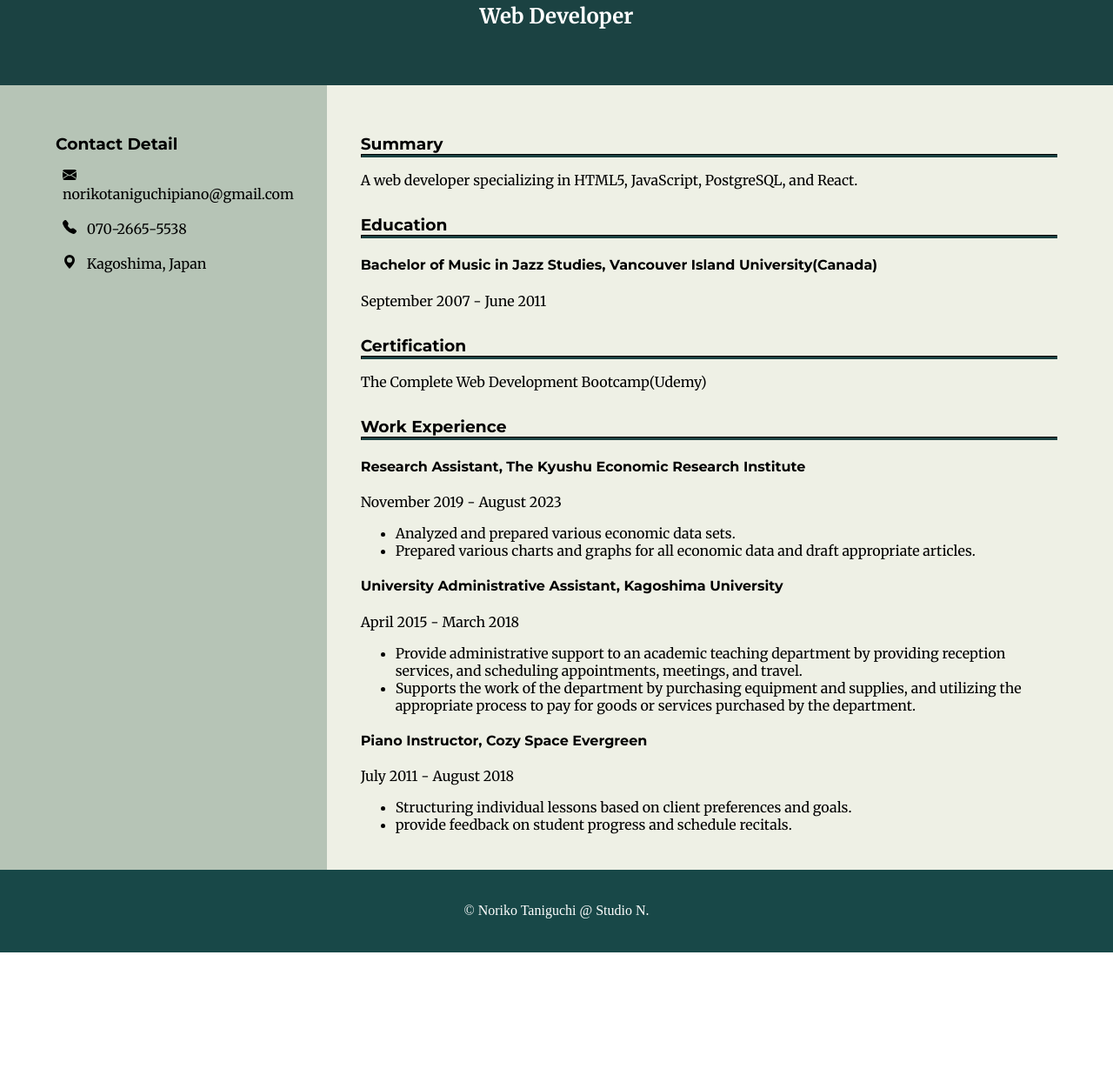
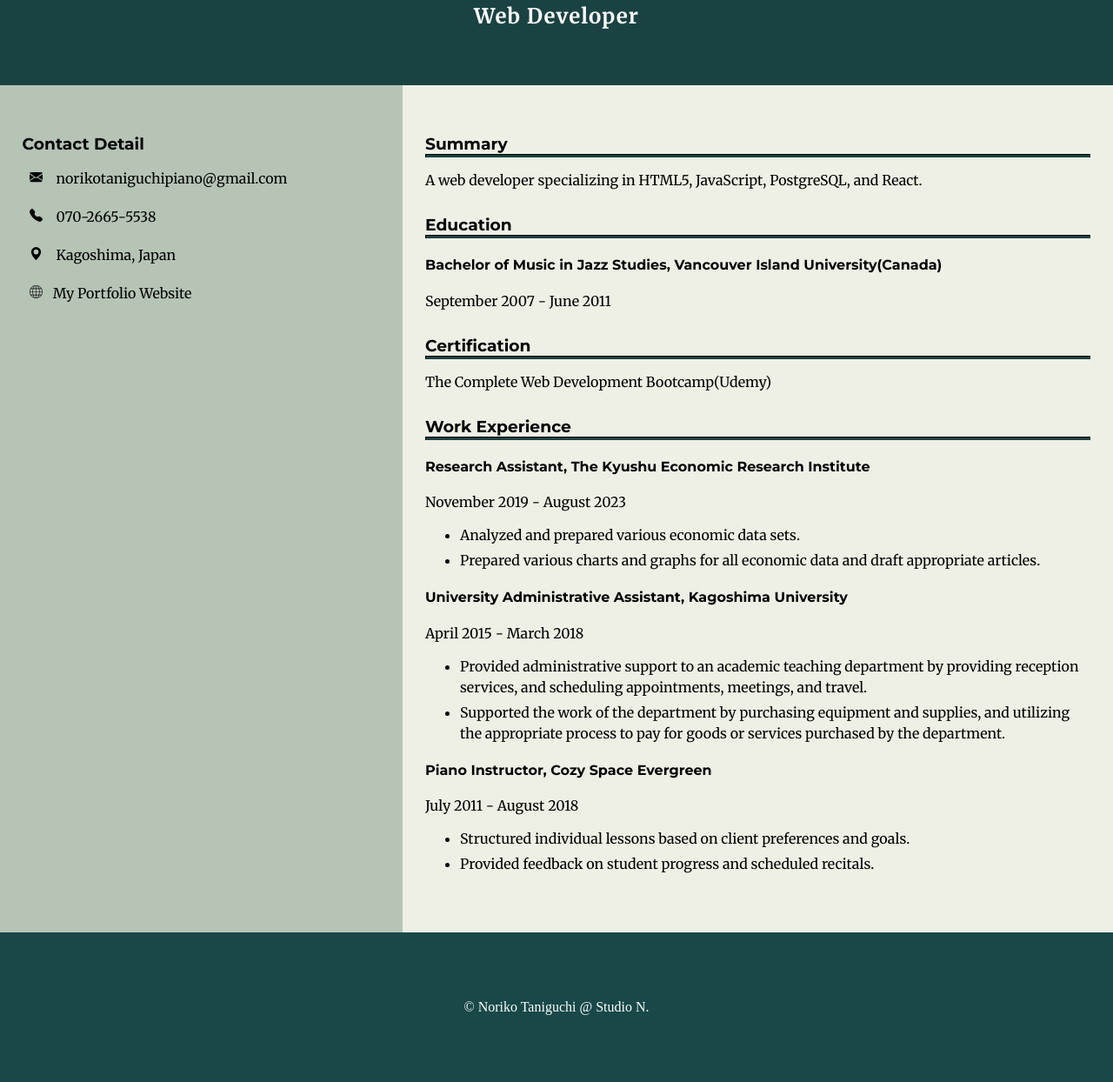
Before and after one commit to Noriko251/resume, a plain HTML site: page index.html in a window 1280 px wide. Shown: the part 122-1366 px from the top of the page at 87% size. Before the commit the page ends 1217 px from the top, so only its background shows below. Drawn offline with Linux system fonts and the light colour scheme.

Commit message:
Add portfolio website link

```diff
--- a/index.html
+++ b/index.html
@@ -1,14 +1,17 @@
 <!DOCTYPE html>
 <html lang="en">
   <head>
-    <meta charset="UTF-8">
-    <meta name="viewport" content="width=device-width, initial-scale=1.0">
-    <title>My Resume</title>
-    <link rel="stylesheet" href="public/style.css">
-    <link rel="shortcut icon" type="image/x-icon" href ="favicon.ico">
-    <link rel="preconnect" href="https://fonts.googleapis.com">
-    <link rel="preconnect" href="https://fonts.gstatic.com" crossorigin>
-    <link href="https://fonts.googleapis.com/css2?family=Merriweather:ital,wght@0,300;0,400;0,700;0,900;1,300;1,400;1,700;1,900&family=Montserrat:ital,wght@0,100..900;1,100..900&display=swap" rel="stylesheet">
+    <meta charset="UTF-8" />
+    <meta name="viewport" content="width=device-width, initial-scale=1.0" />
+    <title>Noriko Taniguchi | Web Developer</title>
+    <link rel="stylesheet" href="public/style.css" />
+    <link rel="shortcut icon" type="image/x-icon" href="favicon.ico" />
+    <link rel="preconnect" href="https://fonts.googleapis.com" />
+    <link rel="preconnect" href="https://fonts.gstatic.com" crossorigin />
+    <link
+      href="https://fonts.googleapis.com/css2?family=Merriweather:ital,wght@0,300;0,400;0,700;0,900;1,300;1,400;1,700;1,900&family=Montserrat:ital,wght@0,100..900;1,100..900&display=swap"
+      rel="stylesheet"
+    />
   </head>
   <body>
     <header>
@@ -20,61 +23,99 @@
         <div class="contact">
           <h3>Contact Detail</h3>
           <ul class="contact-ul">
-                    <li><img src="public/images/envelope-fill.svg" alt=""><a href="mailto:norikotaniguchipiano@gmail.com"> norikotaniguchipiano@gmail.com</a></li>
-                    <li><img src="public/images/telephone-fill.svg" alt=""> 070-2665-5538</li>
-                    <li><img src="public/images/geo-alt-fill.svg" alt=""> Kagoshima, Japan</li>
+            <li class="contact-li-email">
+              <img src="public/images/envelope-fill.svg" alt="" /><a
+                href="mailto:norikotaniguchipiano@gmail.com"
+              >
+                norikotaniguchipiano@gmail.com</a
+              >
+            </li>
+            <li class="contact-li-phone">
+              <img src="public/images/telephone-fill.svg" alt="" />
+              070-2665-5538
+            </li>
+            <li class="contact-li-base">
+              <img src="public/images/geo-alt-fill.svg" alt="" /> Kagoshima,
+              Japan
+            </li>
+            <li class="contact-li-portfolio">
+              <a href="https://portfolio-norikowebdev.vercel.app/index.html"
+                ><img src="public/images/globe.svg" alt="" />My Portfolio
+                Website</a
+              >
+            </li>
           </ul>
         </div>
       </div>
       <div class="right-section">
         <div class="summary">
           <h3>Summary</h3>
-                <hr>
-                <p>A web developer specializing in HTML5, JavaScript, PostgreSQL, and
-                    React.</p>
+          <hr />
+          <p>
+            A web developer specializing in HTML5, JavaScript, PostgreSQL, and
+            React.
+          </p>
         </div>
         <div class="summary">
           <h3>Education</h3>
-                <hr>
-                <h4>Bachelor of Music in Jazz Studies, Vancouver Island University(Canada)</h4>
+          <hr />
+          <h4>
+            Bachelor of Music in Jazz Studies, Vancouver Island
+            University(Canada)
+          </h4>
           <p>September 2007 - June 2011</p>
         </div>
         <div class="certification">
           <h3>Certification</h3>
-                <hr>
+          <hr />
           <p>The Complete Web Development Bootcamp(Udemy)</p>
         </div>
         <div class="work-experience">
           <h3>Work Experience</h3>
-                <hr>
+          <hr />
           <div>
             <h4>Research Assistant, The Kyushu Economic Research Institute</h4>
             <p>November 2019 - August 2023</p>
             <ul>
               <li>Analyzed and prepared various economic data sets.</li>
-                        <li>Prepared various charts and graphs for all economic data and draft appropriate articles.</li>
+              <li>
+                Prepared various charts and graphs for all economic data and
+                draft appropriate articles.
+              </li>
             </ul>
           </div>
           <div>
             <h4>University Administrative Assistant, Kagoshima University</h4>
             <p>April 2015 - March 2018</p>
             <ul>
-                        <li>Provide administrative support to an academic teaching department by providing reception services, and scheduling appointments, meetings, and travel.</li>
-                        <li>Supports the work of the department by purchasing equipment and supplies, and utilizing the appropriate process to pay for goods or services purchased by the department.</li>
+              <li>
+                Provided administrative support to an academic teaching
+                department by providing reception services, and scheduling
+                appointments, meetings, and travel.
+              </li>
+              <li>
+                Supported the work of the department by purchasing equipment and
+                supplies, and utilizing the appropriate process to pay for goods
+                or services purchased by the department.
+              </li>
             </ul>
           </div>
           <div>
             <h4>Piano Instructor, Cozy Space Evergreen</h4>
             <p>July 2011 - August 2018</p>
             <ul>
-                        <li>Structuring individual lessons based on client preferences and goals.</li>
-                        <li>provide feedback on student progress and schedule recitals.</li>
+              <li>
+                Structured individual lessons based on client preferences and
+                goals.
+              </li>
+              <li>
+                Provided feedback on student progress and scheduled recitals.
+              </li>
             </ul>
           </div>
         </div>
       </div>
     </main>
     <footer>© Noriko Taniguchi @ Studio N.</footer>
-
   </body>
 </html>
--- a/public/style.css
+++ b/public/style.css
@@ -3,14 +3,16 @@ body {
 }
 
 header {
-    background-color: #1B4242;
+  background-color: #1b4242;
   margin: 0;
 }
 
-h1, h2 {
+h1,
+h2 {
   text-align: center;
   color: white;
   font-family: "Merriweather", serif;
+  letter-spacing: 1px;
 }
 
 h1 {
@@ -35,16 +37,19 @@ h4 {
 
 p {
   font-family: "Merriweather", serif;
+  font-size: 16px;
 }
 
 li {
   font-family: "Merriweather", serif;
+  line-height: 1.5;
+  margin-bottom: 5px;
 }
 
 hr {
   height: 2px;
-    background-color: #1B4242;
-    border-color: #1B4242;
+  background-color: #1b4242;
+  border-color: #1b4242;
   margin-top: 0%;
 }
 
@@ -57,24 +62,25 @@ main {
 .left-section {
   margin: 0;
   padding-top: 2%;
-    padding-left: 5%;
-    padding-right: 3%;
-    width: 33%;
-    background-color: #B6C4B6;
+  padding-left: 2%;
+  padding-right: 2%;
+  width: 35vw;
+  background-color: #b6c4b6;
   order: 1;
 }
 
 .right-section {
+  width: 65vw;
   margin: 0;
   padding-top: 2%;
-    padding-left: 3%;
-    padding-right: 5%;
-    padding-bottom: 2%;
-    background-color: #EEF0E5;
+  padding-left: 2%;
+  padding-right: 2%;
+  padding-bottom: 4%;
+  background-color: #eef0e5;
   order: 2;
 }
 
-@media (max-width: 500px) {
+@media (max-width: 912px) {
   body {
     width: 100%;
   }
@@ -102,7 +108,7 @@ main {
 }
 
 .contact {
-    margin-bottom: 15%;
+  padding-bottom: 7%;
 }
 
 .contact > ul {
@@ -114,8 +120,13 @@ main {
   margin-bottom: 20px;
 }
 
+.contact-li-portfolio img {
+  width: 15px;
+}
+
 img {
   margin-right: 3%;
+  width: 15px;
 }
 
 a:link {
@@ -124,7 +135,7 @@ a:link {
 }
 
 a:hover {
-    color: #1B4242;
+  color: #1b4242;
   text-decoration: underline;
 }
 
@@ -132,7 +143,6 @@ footer {
   text-align: center;
   color: white;
   background-color: #184848;
-    padding-top: 3%;
-    padding-bottom: 3%;
+  padding: 6% 0;
   margin-top: 0;
 }
```
Also changed, not shown: public/images/globe.svg (added). Lines whose indentation alone changed are shown as unchanged.
